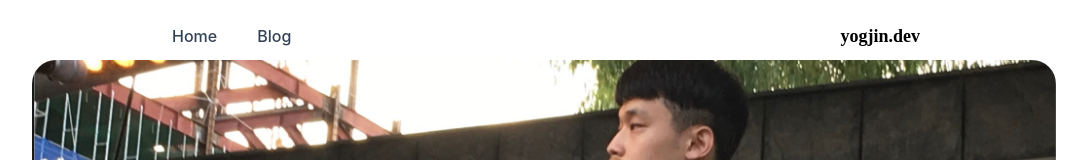
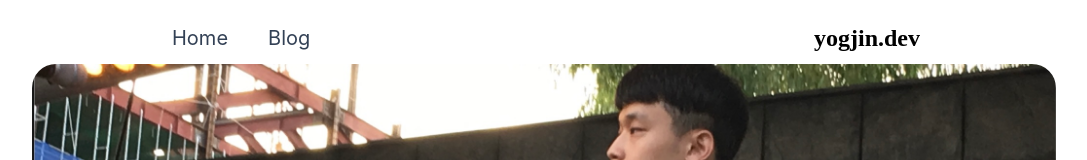
Before and after one commit to yogjin/yogjin.dev, a Next.js app: page / in a window 1280 px wide. Shown: the top 160 px of the page, without its empty margins (96-1183 px from the left). Built offline with nearby package versions, Linux system fonts and the light colour scheme; a web font is replaced by a local one.

Commit message:
style: Change Layout font size

```diff
--- a/components/Layout.tsx
+++ b/components/Layout.tsx
@@ -15,7 +15,7 @@ const Layout = ({ children }: PropsWithChildren<LayoutProps>) => {
       >
         <Nav />
         <div className={`flex items-center`}>
-          <span className={`mx-2 font-black text-lg font-logo`}>
+          <span className={`mx-2 text-2xl font-black font-logo`}>
             yogjin.dev
           </span>
         </div>
--- a/components/Nav.tsx
+++ b/components/Nav.tsx
@@ -7,7 +7,7 @@ const Nav = () => {
       {navlinks.map((navlink) => (
         <Link href={navlink.link} key={navlink.title}>
           <a
-            className={`rounded-lg px-3 py-2 font-medium text-slate-700 hover:bg-slate-100 hover:text-slate-900`}
+            className={`rounded-lg px-3 py-2 text-xl font-normal text-slate-700 hover:bg-slate-100 hover:text-slate-900`}
           >
             {navlink.title}
           </a>
```
